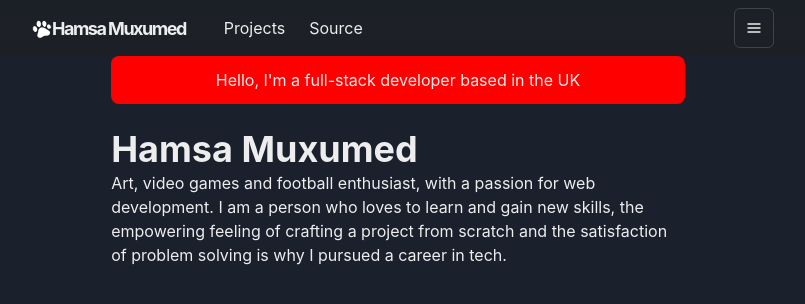
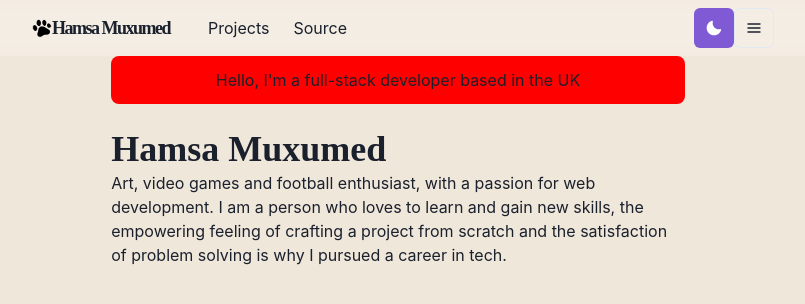
Before and after one commit to hamsamuxumed/myPortfolio, a Next.js app: page / in a window 1280 px wide. Shown: the top 304 px of the page, without its empty margins (242-1047 px from the left). Built offline with nearby package versions, Linux system fonts and the light colour scheme.

Commit message:
fix error in theme.js

```diff
--- a/components/navbar.js
+++ b/components/navbar.js
@@ -16,7 +16,7 @@
 } from '@chakra-ui/react'
 
 import { HamburgerIcon } from "@chakra-ui/icons";
-// import ThemeToggleButton from './theme-toggle-button'
+import ThemeToggleButton from './theme-toggle-button'
 // import { IoLogoGithub } from 'react-icons/io5'
 
 const LinkItem = ({ href, path, _target, children, ...props }) => {
@@ -29,8 +29,8 @@
                 p={2}
                 bg={active ? "grassTeal" : undefined}
                 color={active ? '#202023' : inactiveColor}
-            // _target = {_target}
-            // {...props}
+                _target={_target}
+                {...props}
             >
                 {children}
             </Link>
@@ -90,7 +90,7 @@
                     </LinkItem>
                 </Stack>
                 <Box flex={1} align="right">
-                    {/* <ThemeToggleButton /> */}
+                    <ThemeToggleButton />
                     <Menu isLazy id="navbar-menu">
                         <MenuButton
                             as={IconButton}
--- /dev/null
+++ b/components/theme-toggle-button.js
@@ -0,0 +1,31 @@
+import { AnimatePresence, motion } from "framer-motion";
+import { IconButton, useColorMode, useColorModeValue } from '@chakra-ui/react'
+import { SunIcon, MoonIcon } from "@chakra-ui/icons";
+
+const ThemeToggleButton = () => {
+    const { toggleColorMode } = useColorMode()
+
+    return (
+        <AnimatePresence exitBeforeEnter initial={false}>
+            <motion.div
+                style={{ display: 'inline-block' }}
+                key={useColorModeValue('light', 'dark')}
+                initial={{ y: -20, opacity: 0 }}
+                animate={{ y: 0, opacity: 1 }}
+                exit={{ y: 20, opacity: 0 }}
+                transition={{ duration: 0.2 }}
+            >
+
+                <IconButton
+                    aria-label="Toggle theme"
+                    colorScheme={useColorModeValue('purple', 'orange')}
+                    icon={useColorModeValue(<MoonIcon />, <SunIcon />)}
+                    onClick={toggleColorMode}
+                >
+                </IconButton>
+            </motion.div>
+        </AnimatePresence>
+    )
+}
+
+export default ThemeToggleButton
--- a/lib/theme.js
+++ b/lib/theme.js
@@ -34,7 +34,7 @@
 }
 
 const fonts = {
-    heading: "'M PLUS Rounded 1c"
+    heading: "'M PLUS Rounded 1c'"
 }
 
 const colors = {
@@ -47,5 +47,4 @@
 }
 
 const theme = extendTheme({ config, styles, components, fonts, colors })
-
 export default theme
--- a/pages/_app.js
+++ b/pages/_app.js
@@ -1,11 +1,11 @@
 //import '../styles/globals.css'
 import { ChakraProvider } from '@chakra-ui/react'
 import Layout from '../components/layouts/main'
-
+import theme from '../lib/theme'
 
 function MyApp({ Component, pageProps, router }) {
   return (
-    <ChakraProvider>
+    <ChakraProvider theme={theme}>
       <Layout router={router}>
         <Component {...pageProps} key={router.route} />
       </Layout>
```
